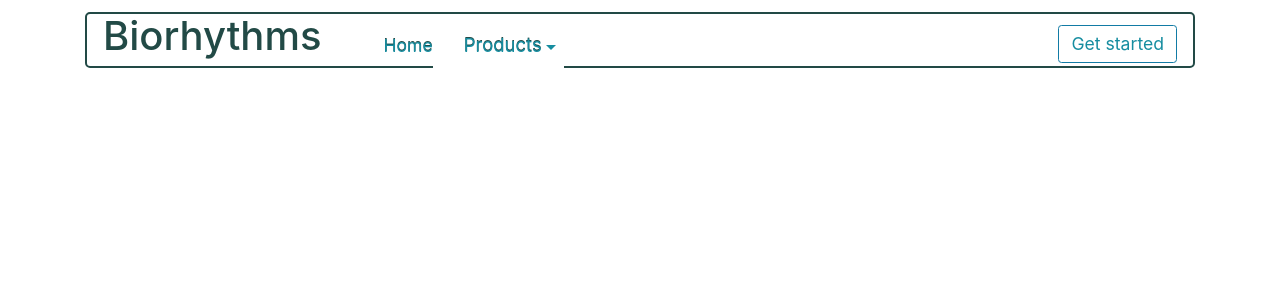
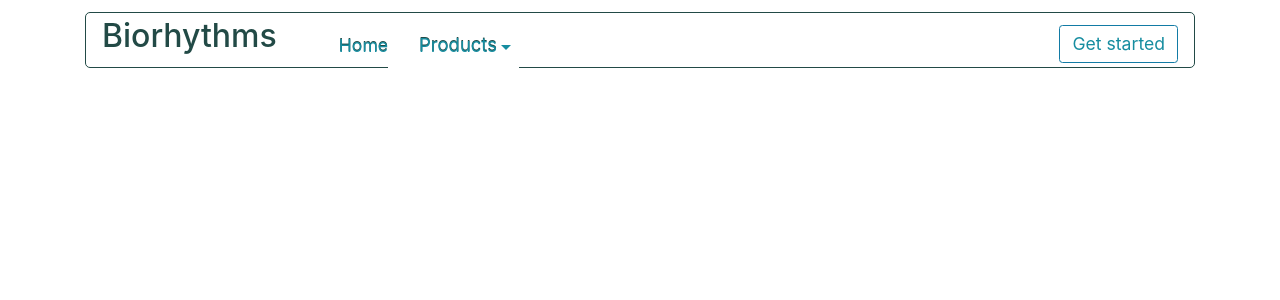
Before and after one commit to vadimled/biorhythms, a React (Create React App) app in the folder client/: page / in a window 1280 px wide. Shown: the top 300 px of the page. Built offline with nearby package versions, Linux system fonts and the light colour scheme; no server answers.

Commit message:
Client: NavBarHeader switch Reg/Login button

```diff
--- a/client/src/components/NavBarHeader/NavBarHeader.js
+++ b/client/src/components/NavBarHeader/NavBarHeader.js
@@ -23,7 +23,8 @@ class NavBarHeader extends React.Component {
 
     this.state = {
       isOpen: false,
-      dropdownOpen: false
+      dropdownOpen: false,
+      loginButton: false
     };
   }
 
@@ -36,6 +37,12 @@ class NavBarHeader extends React.Component {
   dropdownToggle = () => {
     this.setState({
       dropdownOpen: !this.state.dropdownOpen
+    });
+  };
+
+  authToggle = () => {
+    this.setState({
+      loginButton: !this.state.loginButton
     });
   };
 
@@ -68,8 +75,11 @@ class NavBarHeader extends React.Component {
           </Dropdown>
         </Nav>
         <Nav className="ml-auto" navbar>
-          {/*<LinkButton className="Button Button--link" to="/login">Login</LinkButton>*/}
-          <LinkButton className="Button Button--success" to="/register">Get started</LinkButton>
+         { this.state.loginButton ?
+          <LinkButton className="Button Button--success" to="/login" onClick={this.authToggle}>Login</LinkButton>
+           :
+          <LinkButton className="Button Button--success" to="/register" onClick={this.authToggle}>Get started</LinkButton>
+         }
         </Nav>
       </Fragment>
     } else {
@@ -84,7 +94,7 @@ class NavBarHeader extends React.Component {
     return (
       <Fragment>
         <Navbar className="header" dark expand="md">
-          <NavbarBrand href="/"><h1>Biorhythms</h1></NavbarBrand>
+          <NavbarBrand href="/"><h2>Biorhythms</h2></NavbarBrand>
           <NavbarToggler onClick={this.navBarToggle}/>
           <Collapse isOpen={this.state.isOpen} navbar>
             {this.headerMode()}
--- a/client/src/components/NavBarHeader/style.scss
+++ b/client/src/components/NavBarHeader/style.scss
@@ -3,11 +3,11 @@ $color-link: #168da0;
 .header {
   width: 100%;
   height: 7vh;
-  border: #224a46 2px solid;
+  border: #224a46 1px solid;
   border-radius: 5px;
   margin-top: 12px;
 
-  h1 {
+  h2 {
     color: #224a46;
   }
 
```
